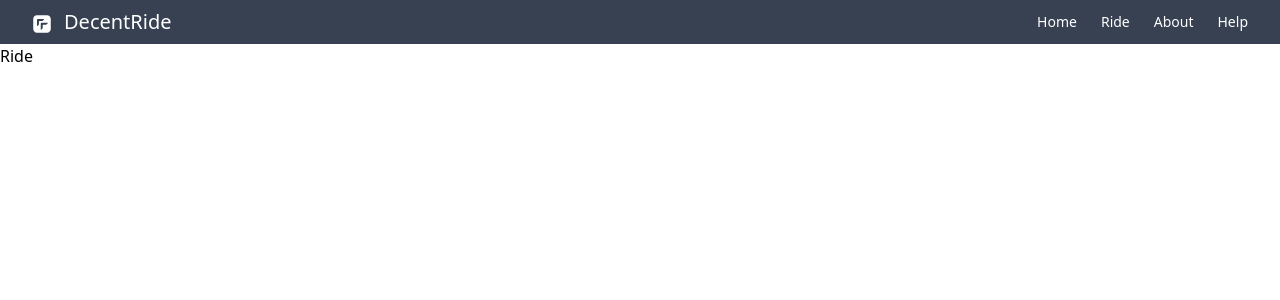
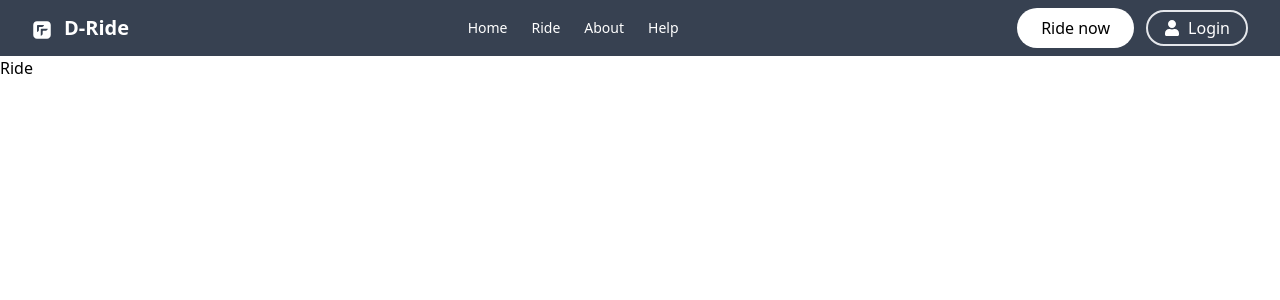
Before and after one commit to Naveenchand06/D-Ride, a React (Create React App) app: page /ride in a window 1280 px wide. Shown: the top 300 px of the page. Built offline with nearby package versions, Linux system fonts and the light colour scheme.

Commit message:
login button, ethers installed

```diff
--- a/package.json
+++ b/package.json
@@ -6,6 +6,7 @@
     "@testing-library/jest-dom": "^5.16.4",
     "@testing-library/react": "^13.2.0",
     "@testing-library/user-event": "^13.5.0",
+    "ethers": "^5.6.6",
     "mapbox-gl": "^2.8.2",
     "react": "^18.1.0",
     "react-dom": "^18.1.0",
--- a/public/index.html
+++ b/public/index.html
@@ -24,7 +24,7 @@
       work correctly both with client-side routing and a non-root public URL.
       Learn how to configure a non-root public URL by running `npm run build`.
     -->
-    <title>DecentRide</title>
+    <title>D-Ride</title>
   </head>
   <body>
     <noscript>You need to enable JavaScript to run this app.</noscript>
--- a/src/components/MapPage.jsx
+++ b/src/components/MapPage.jsx
@@ -1,13 +1,13 @@
 import React from "react";
 import Map from "react-map-gl";
 
-const style = {
-  main: `w-screen h-screen m-auto`,
-};
+// const style = {
+//   main: `w-screen h-screen m-auto`,
+// };
 
 function MapPage() {
   return (
-    <div className={style.main}>
+    <div className="w-screen mx-auto h-screen px-1">
       <Map
         mapboxAccessToken={process.env.REACT_APP_MAPBOX_ACCESS_TOKEN}
         initialViewState={{
--- a/src/components/Navbar.jsx
+++ b/src/components/Navbar.jsx
@@ -1,14 +1,14 @@
 import React from "react";
-import { FaRedRiver } from "react-icons/fa";
+import { FaRedRiver, FaUser } from "react-icons/fa";
 import { Link } from "react-router-dom";
 
 function Navbar() {
   return (
     <nav className="conatiner flex flex-row items-center justify-between p-2 px-8 bg-gray-700 text-white">
       {/* Logo */}
-      <div className="text-xl">
+      <div className="prose text-xl font-semibold">
         <FaRedRiver className="inline-block mr-3" />
-        DecentRide
+        D-Ride
       </div>
 
       {/* Menu Items */}
@@ -26,6 +26,26 @@ function Navbar() {
           Help
         </Link>
       </div>
+
+      {/* Trailing Buttons */}
+      <div className="flex items-center">
+        {/* Ride button */}
+        <Link
+          to="/ride"
+          className="mr-3 rounded-full bg-white p-2 px-6 text-black hover:text-gray-200 hover:bg-gray-400"
+        >
+          Ride now
+        </Link>
+
+        {/* Login Button */}
+        <Link
+          to="/"
+          className="border-2 shadow-white flex items-center px-4 rounded-3xl py-1 hover:bg-slate-300 hover:text-black"
+        >
+          <FaUser className="mr-2" />
+          <p>Login</p>
+        </Link>
+      </div>
     </nav>
   );
 }
```
Also changed, not shown: 1 other file (tests, documents, lock files or other folders).
